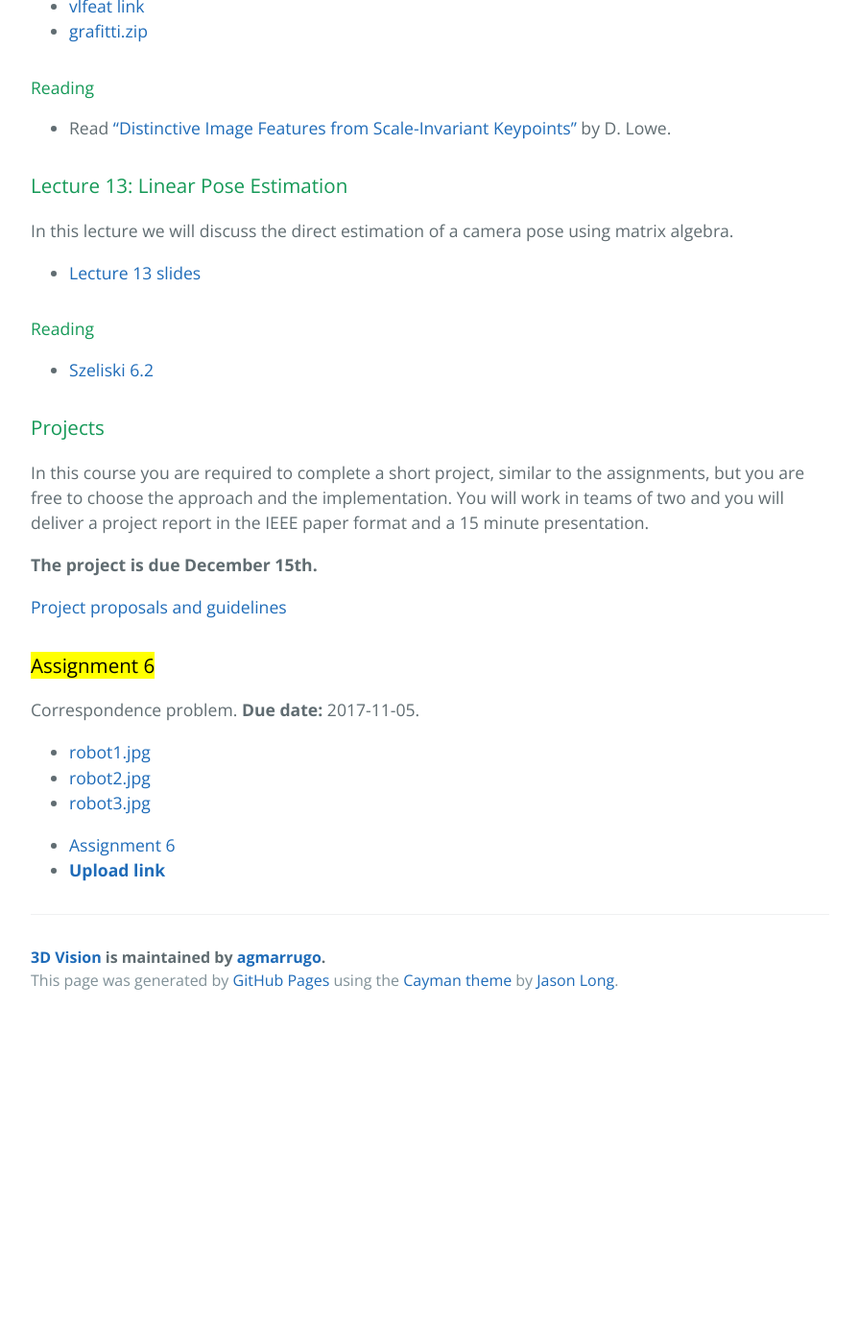
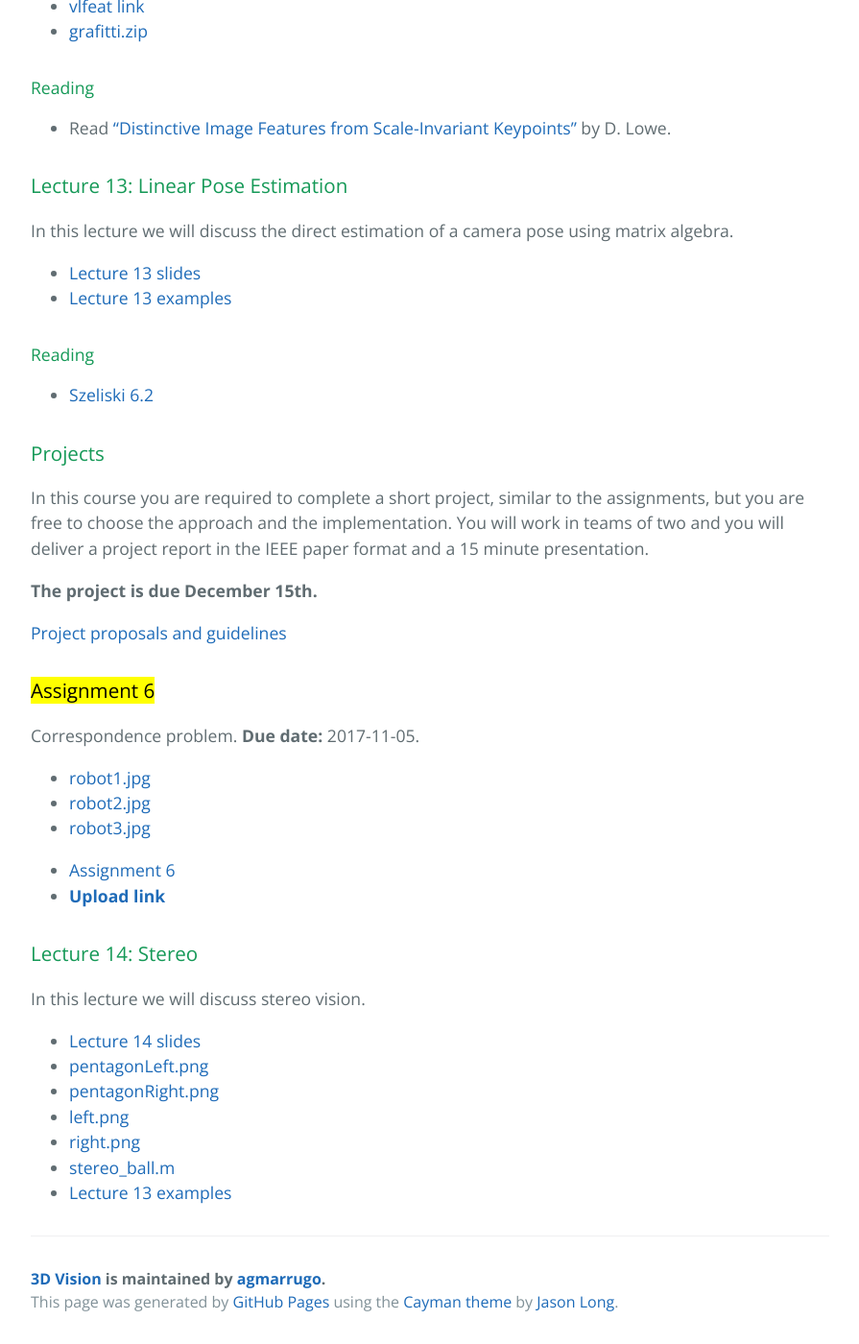
Before and after one commit to opi-lab/optical-metrology-2021, a Jekyll site: the page built from index.md, in a window 1280 px wide and 1400 px high, scrolled down 6086 px. Shown: the whole window at 96% size, without its empty margins (192-1087 px from the left). Built offline with Jekyll 4.4.1, drawn with Linux system fonts in a browser that asks for light colours; before the commit the page ends 7151 px from its top, so only the background shows below that.

Commit message:
Lecture 14

```diff
--- a/index.md
+++ b/index.md
@@ -245,6 +245,7 @@ In this lecture we will discuss Scale-Invariant Keypoints.
 In this lecture we will discuss the direct estimation of a camera pose using matrix algebra.
 
 - [Lecture 13 slides](https://www.dropbox.com/s/shk02pqfowon4x3/lec13-LinearPoseEstimation.pdf?dl=0)
+- [Lecture 13 examples](https://www.dropbox.com/s/83mnp69dcfhxx56/lec13-LinearPoseEstimation-examples.pdf?dl=0)
 
 #### Reading
 
@@ -268,6 +269,25 @@ Correspondence problem. **Due date:** 2017-11-05.
 
 - [Assignment 6]({{site.url}}pdfs/a6.pdf)
 - [**Upload link**](https://www.dropbox.com/request/DtiEuucWqwitxD3pzRMd)
+
+### Lecture 14: Stereo
+
+In this lecture we will discuss stereo vision.
+
+- [Lecture 14 slides](https://www.dropbox.com/s/o2t9uenlpl4sa52/lec14-Stereo.pdf?dl=0)
+- [pentagonLeft.png](https://www.dropbox.com/s/jhmziwn1l0w5rs4/pentagonLeft.png?dl=0)
+- [pentagonRight.png](https://www.dropbox.com/s/dfk72xyav2vnrlj/pentagonRight.png?dl=0)
+- [left.png](https://www.dropbox.com/s/ghvdk85ado0gxlq/left.png?dl=0)
+- [right.png](https://www.dropbox.com/s/sqbp48p2x5q9wtw/right.png?dl=0)
+- [stereo_ball.m](https://www.dropbox.com/s/kiwpp6kiz5umasb/stereo_ball.m?dl=0)
+- [Lecture 13 examples](https://www.dropbox.com/s/83mnp69dcfhxx56/lec13-LinearPoseEstimation-examples.pdf?dl=0)
+
+<!-- #### Reading
+
+- [Szeliski 6.2 ](https://www.dropbox.com/s/u9m34caf30c0f6p/SzeliskiBook_20100903_draft.pdf?dl=0) -->
+
+
+
 
 <!--### Assignment 1
 
```
